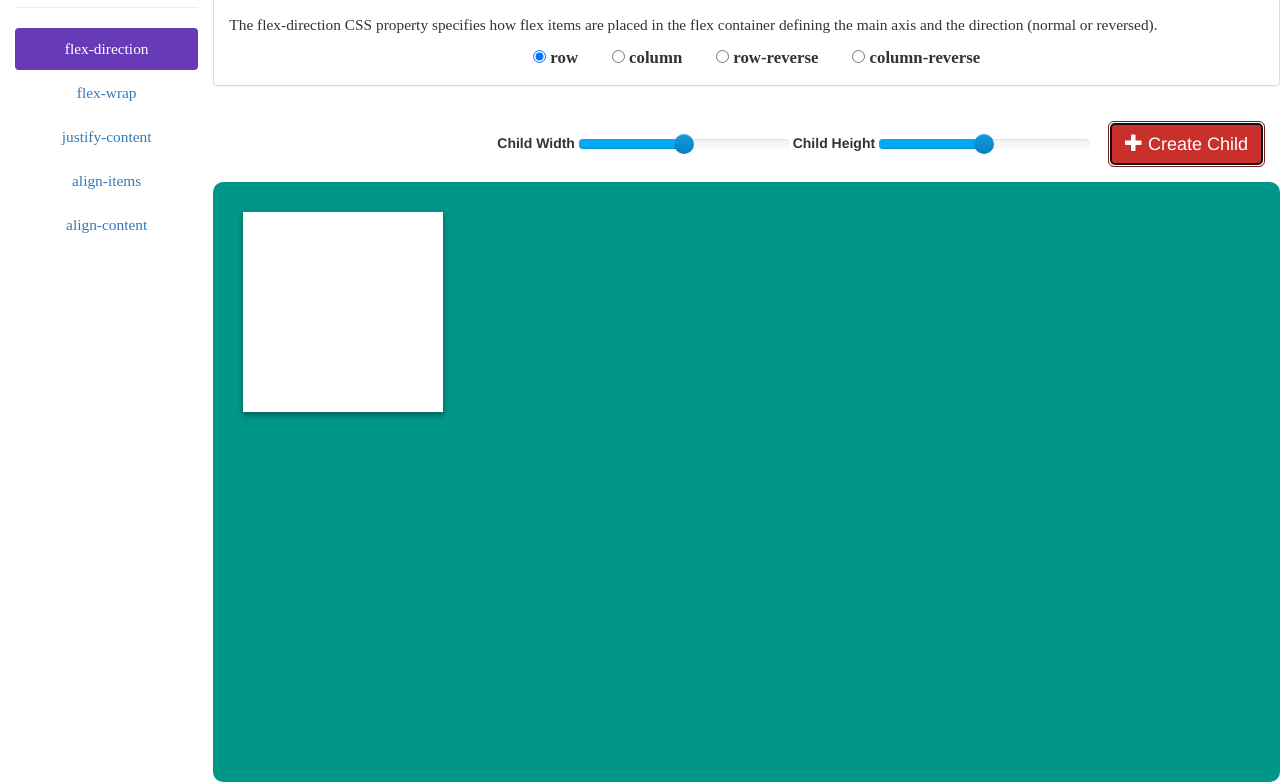
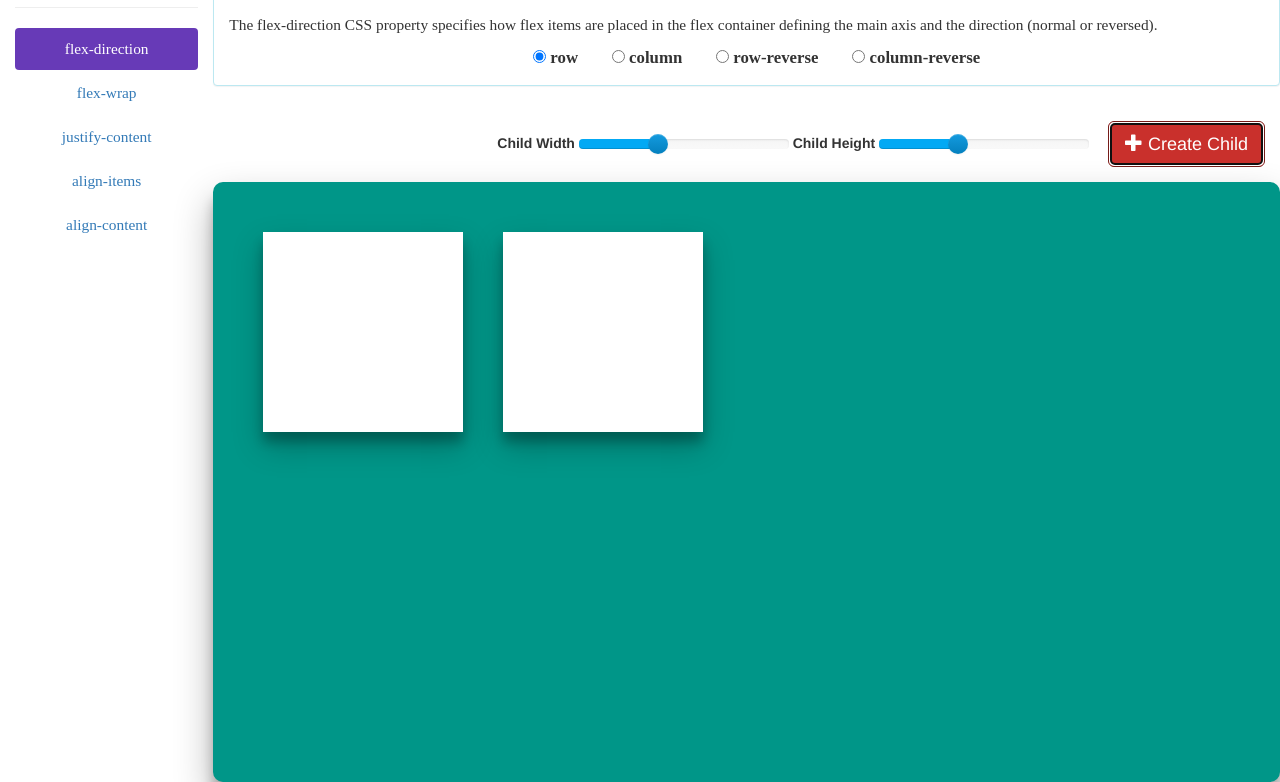
Before and after one commit to allnato/flexbox-101, a website: page app/pages/container-flex-direction.html in a window 1280 px wide. Both pictures are taken after a click on the button "Create Child". Shown: the part 158-940 px from the top of the page. Drawn offline with Linux system fonts and the light colour scheme.

Commit message:
Add create functionality

```diff
--- a/app/assets/css/container.css
+++ b/app/assets/css/container.css
@@ -24,12 +24,19 @@ html, body, .wrapper, .content, .main{
 
 .canvas{
   min-height: 75%;
-  display: flex;
+
   border-radius: 10px;
   background-color: #009688;
   padding: 30px;
 
   margin-bottom: 25px;
+
+  box-shadow: 0 19px 38px rgba(0,0,0,0.30), 0 15px 12px rgba(0,0,0,0.22);
+
+  /*Flex properties*/
+  display: flex;
+  flex-direction: row;
+  flex-wrap: wrap;
 }
 
 .main h2{
@@ -53,11 +60,15 @@ label.checkbox-inline{
 
 
 .child-card{
+
+  margin: 20px;
+
   width: 20rem;
   height: 20rem;
   background-color: white;
-  box-shadow: 0 3px 6px rgba(0,0,0,0.16), 0 3px 6px rgba(0,0,0,0.23);
+  box-shadow: 0 14px 28px rgba(0,0,0,0.25), 0 10px 10px rgba(0,0,0,0.22);
 }
+
 
 .sliders, .create{
   display: inline-block;
--- /dev/null
+++ b/app/assets/js/createChild.js
@@ -0,0 +1,22 @@
+// Upon Click, create a child-card and append to canvas.
+$('#create-child').click(function(event) {
+  var cardWidth = getSliderWidth();
+  var cardHeight = getSliderHeight();
+  // Create Child
+  var $child = $("<div>", {class: "child-card"});
+  $child.css('height', cardHeight + "rem");
+  $child.css('width', cardWidth + "rem");
+  // Append Child
+  $(".canvas").append($child);
+
+});
+
+function getSliderWidth(){
+  var size = $('#slider-width').text();
+  return parseInt(size)
+}
+
+function getSliderHeight(){
+  var size = $('#slider-height').text();
+  return parseInt(size);
+}
--- a/app/pages/container-flex-direction.html
+++ b/app/pages/container-flex-direction.html
@@ -88,10 +88,10 @@
             <div class="sliders">
               <!-- Child Width -->
               <label for="slider-width">Child Width</label>
-              <input id="slider-width" data-slider-id="slider-width" type="text" data-slider-min="5" data-slider-max="45" data-slider-step="1" data-slider-value="25"/>
+              <input id="slider-width" data-slider-id="slider-width" type="number" data-slider-min="5" data-slider-max="45" data-slider-step="1" data-slider-value="20"/>
               <!-- Child Height -->
               <label for="slider-height">Child Height</label>
-              <input id="slider-height" data-slider-id="slider-height" type="text" data-slider-min="5" data-slider-max="45" data-slider-step="1" data-slider-value="25"/>
+              <input id="slider-height" data-slider-id="slider-height" type="text" data-slider-min="5" data-slider-max="45" data-slider-step="1" data-slider-value="20"/>
             </div>
             <div class="create">
               <button type="button" class="btn btn-danger btn-lg" id="create-child">
@@ -112,6 +112,7 @@
 
   <script src="../assets/jquery/dist/jquery.min.js" charset="utf-8"></script>
   <script src="../assets/bootstrap/dist/js/bootstrap.min.js" charset="utf-8"></script>
+  <script src="../assets/js/createChild.js" charset="utf-8"></script>
   <script src="../assets/seiyria-bootstrap-slider/dist/bootstrap-slider.min.js" charset="utf-8"></script>
   <script type="text/javascript">
     $('#slider-width').slider({
```
